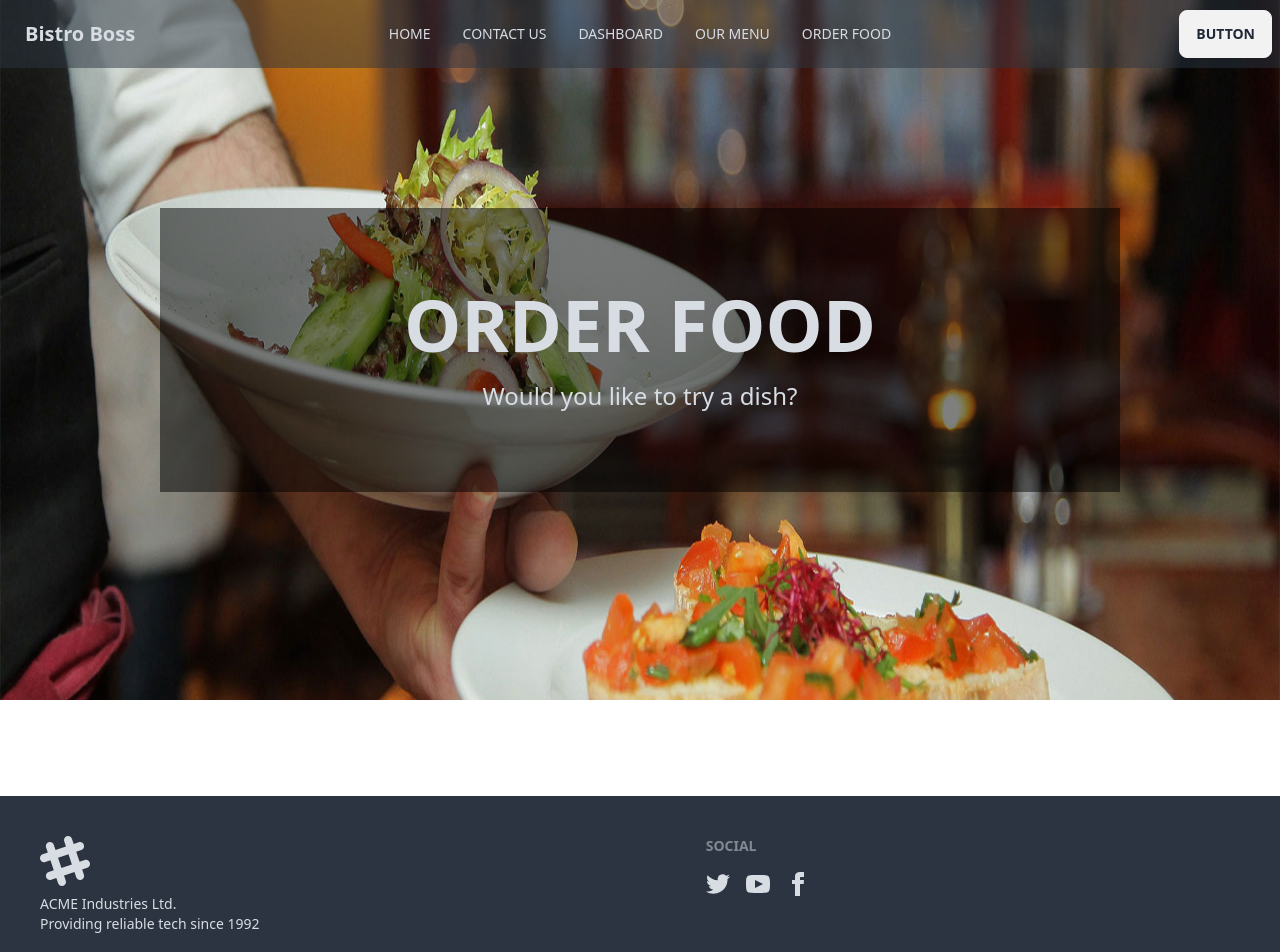
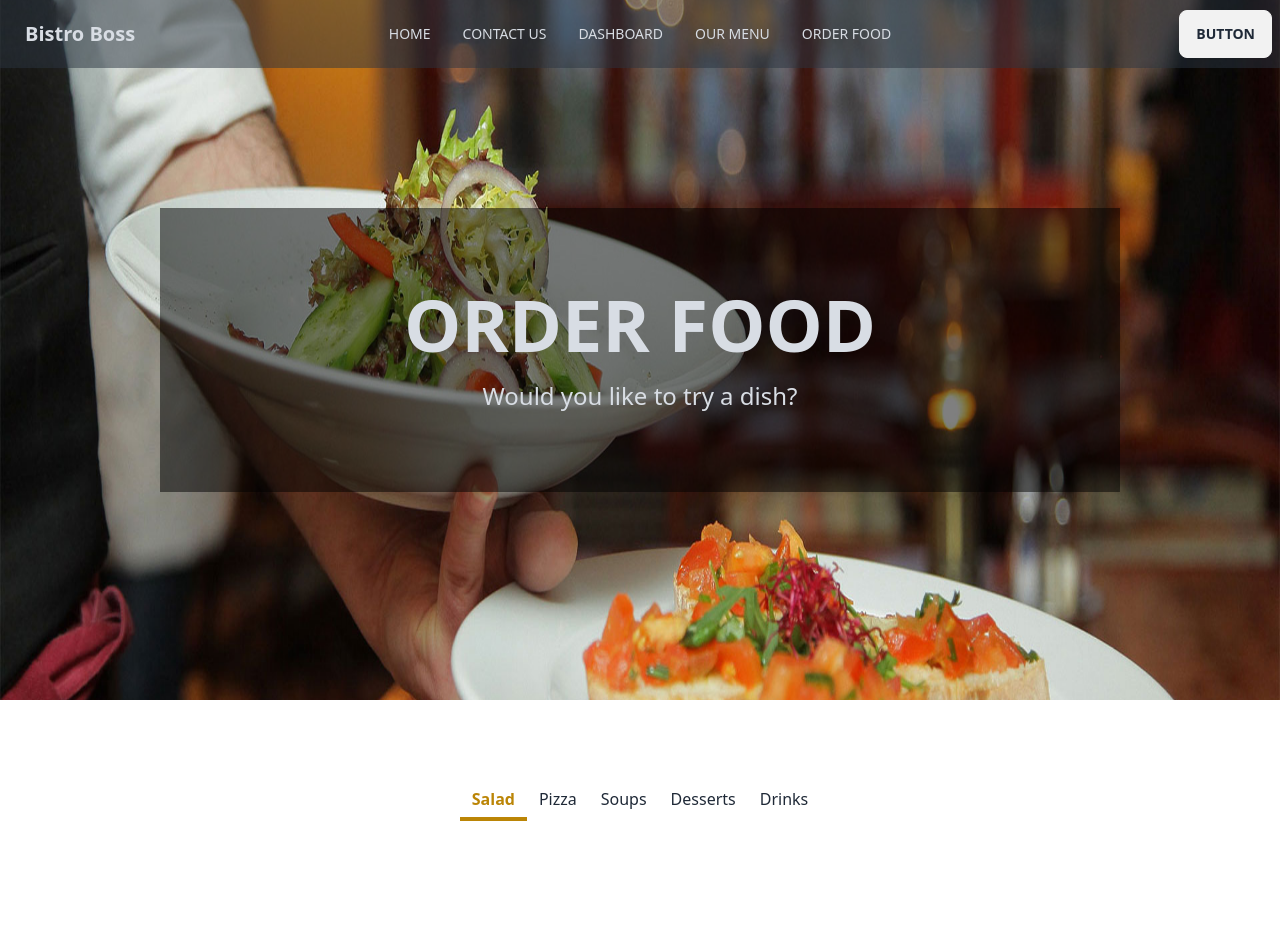
Before and after one commit to Nazmul1582/bistro-boss-client, a React (Vite) app: page /order-food in a window 1280 px wide. Shown: the top 952 px of the page. Built offline with nearby package versions, Linux system fonts and the light colour scheme.

Commit message:
installed react-tabs and applied into order page with custom style

```diff
--- a/package.json
+++ b/package.json
@@ -20,6 +20,7 @@
     "react-parallax": "^3.5.1",
     "react-responsive-carousel": "^3.2.23",
     "react-router-dom": "^6.16.0",
+    "react-tabs": "^6.0.2",
     "sort-by": "^1.2.0",
     "swiper": "^11.0.4"
   },
--- a/src/index.css
+++ b/src/index.css
@@ -1,3 +1,20 @@
+section .react-tabs__tab-list{
+    display: flex;
+    justify-content: center;
+    border-bottom: none;
+    margin-bottom: 40px;
+}
+.react-tabs__tab-list .react-tabs__tab{
+    border: none;
+    border-bottom: 4px solid transparent;
+}
+.react-tabs__tab-list .react-tabs__tab--selected{
+    border-color: #bb8506;
+    font-weight: bold;
+    color: #bb8506;
+}
+
+
 @tailwind base;
 @tailwind components;
 @tailwind utilities;
--- a/src/pages/Order/Order.jsx
+++ b/src/pages/Order/Order.jsx
@@ -1,12 +1,34 @@
+import { useState } from "react";
 import image from "../../assets/shop/banner2.jpg";
 import PageCover from "../Shared/PageCover/PageCover";
+import { Tab, Tabs, TabList, TabPanel } from 'react-tabs';
+import 'react-tabs/style/react-tabs.css';
 
 const Order = () => {
-  return (
-    <>
-        <PageCover title="Order Food" img={image} />
-    </>
-  )
+    const [tabIndex, setTabIndex] = useState(0);
+    return (
+        <>
+            <PageCover title="Order Food" img={image} />
+            <section className="pt-20">
+                <div className="container mx-auto flex justify-center">
+                    <Tabs selectedIndex={tabIndex} onSelect={(index) => setTabIndex(index)}>
+                        <TabList>
+                            <Tab>Salad</Tab>
+                            <Tab>Pizza</Tab>
+                            <Tab>Soups</Tab>
+                            <Tab>Desserts</Tab>
+                            <Tab>Drinks</Tab>
+                        </TabList>
+                        <TabPanel></TabPanel>
+                        <TabPanel></TabPanel>
+                        <TabPanel></TabPanel>
+                        <TabPanel></TabPanel>
+                        <TabPanel></TabPanel>
+                    </Tabs>
+                </div>
+            </section>
+        </>
+    )
 }
 
 export default Order
```
Also changed, not shown: 1 other file (tests, documents, lock files or other folders).
